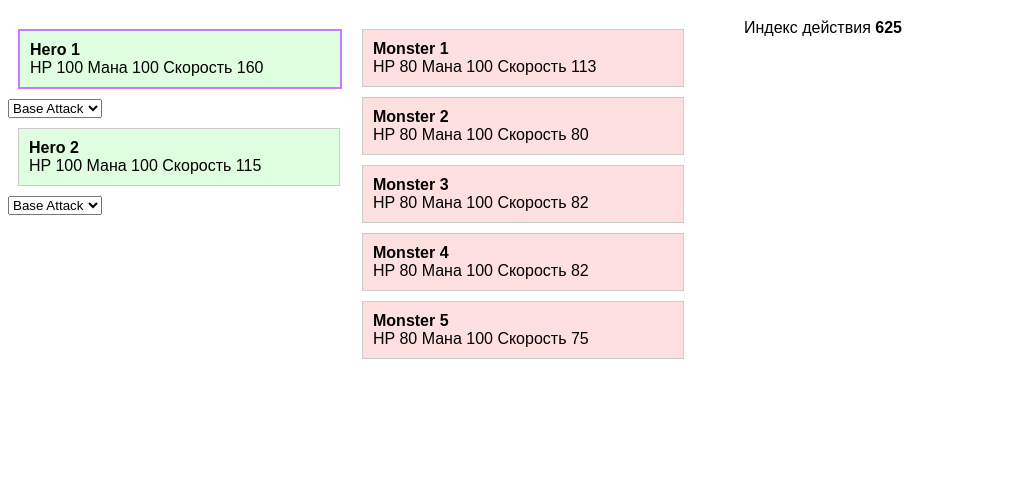
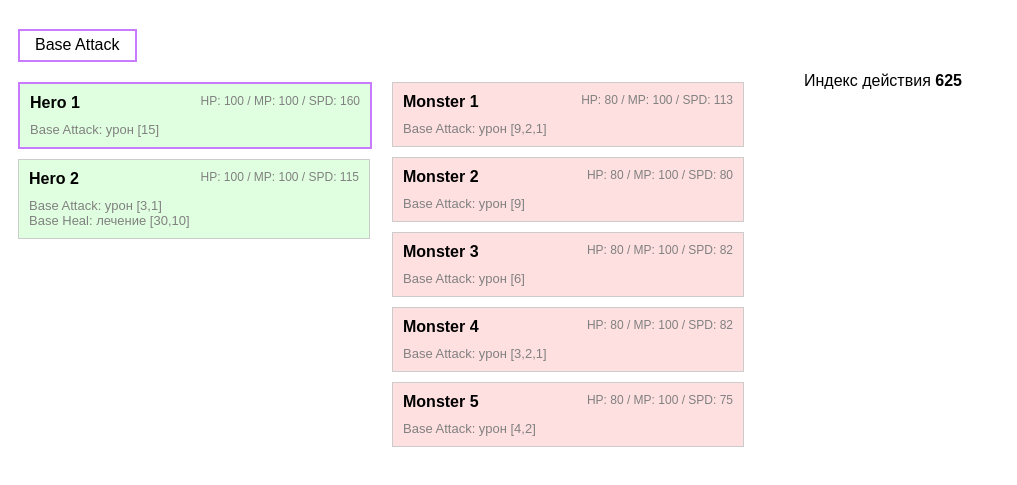
Before and after one commit to Wendor/ts-hsr, a website with bundled scripts: page public/index.html in a window 1280 px wide. Shown: the part 61-546 px from the top of the page, without its empty margins (0-1017 px from the left). Built offline with nearby package versions, Linux system fonts and the light colour scheme.

Commit message:
improvements

```diff
--- a/public/index.html
+++ b/public/index.html
@@ -6,11 +6,16 @@
     <title>Turn-Based Combat System</title>
     <style>
       body { font-family: Arial, sans-serif; }
-      .character { user-select: none; margin: 10px; padding: 10px; width: 300px; border: 1px solid #ccc; }
+      .character { user-select: none; margin: 10px; padding: 10px; width: 330px; border: 1px solid #ccc; cursor: pointer; }
+      .skill { user-select: none; margin: 10px; padding: 5px 15px; border: 1px solid #ccc; }
       .hero { background-color: #e0ffe0; }
       .enemy { background-color: #ffe0e0; cursor: pointer;}
       .dead { background-color: #d3d3d3; color: #808080; }
+      .disabled { background-color: #d3d3d3; color: #808080; }
       .current { border: 2px solid #c87bff; }
+      .status { float: right; font-size: 12px; color: #808080; }
+      .skills { display: flex; height: 53px; }
+      .character-skills { padding-top: 10px; font-size: 13px; color: #808080;}
       .attack-effect { animation: attackEffect 0.7s; }
       @keyframes attackEffect {
         0% { opacity: 0.5; }
@@ -20,10 +25,11 @@
 </head>
 <body>
     <h1>Turn-Based Combat System</h1>
+    <div id="skills" class="skills"></div>
     <div id="battlefield" class="row" style="display: flex;">
       <div id="heroes"></div>
       <div id="enemies"></div>
-      <div id="log" style="margin-left: 50px; height: 260px; width: 400px; overflow-y: auto;"></div>
+      <div id="log" style="margin-left: 50px; height: 400px; width: 600px; overflow-y: auto;"></div>
     </div>
     <script src="./main.js" type="module"></script>
 </body>
--- a/src/main.ts
+++ b/src/main.ts
@@ -2,6 +2,7 @@ import { Character } from './character';
 import { Battle } from './battle';
 import { BaseAttack } from './skills/base-attack';
 import { Heal } from './skills/heal';
+import { Skill } from './skills/_skill';
 
 const hero1 = new Character('Hero 1', 100, 160, [new BaseAttack([15])]);
 const hero2 = new Character('Hero 2', 100, 115, [
@@ -24,26 +25,54 @@ function getStatusDiv(character: Character) {
   const statusDiv = document.createElement('div');
   statusDiv.classList.add('status');
   statusDiv.innerHTML = `
-    <span>HP ${character.health}</span>
-    <span>Мана ${character.mana}</span>
-    <span>Скорость ${character.speed}</span>
+    <span>HP: ${character.health} / MP: ${character.mana} / SPD: ${character.speed}</span>
   `;
   return statusDiv;
 }
 
-function getSkillSelector(character: Character) {
-  const select = document.createElement('select');
-  select.setAttribute('data-character', character.id);
-  character.skills.forEach(skill => {
-    const option = document.createElement('option');
-    option.value = skill.id;
-    option.text = skill.name;
-    if (character.mana < skill.cost) {
-      option.disabled = true;
+function getCharacterSkillsDiv(character: Character) {
+  const div = document.createElement('div');
+  div.classList.add('character-skills');
+  div.innerHTML = character.skills.map(skill => {
+    if (skill.damage) {
+      return `<span>${skill.name}: урон ${JSON.stringify(skill.damage)}</span>`;
     }
-    select.appendChild(option);
-  });
-  return select;
+    if (skill.heal) {
+      return `<span>${skill.name}: лечение ${JSON.stringify(skill.heal)}</span>`;
+    }
+  }).join('<br />');
+  return div;
+}
+
+function getSkillDiv(skill: Skill) {
+  const skillsDiv = document.getElementById('skills') as HTMLElement;
+  const div = document.createElement('div');
+  div.innerHTML = skill.name;
+  div.classList.add('skill');
+
+  let disabled = false;
+
+  const cc = battle.currentCharacter;
+  if (!cc || cc.mana < skill.cost) {
+    disabled = true;
+    div.classList.add('disabled');
+  }
+
+  div.onclick = () => {
+    if (disabled) {
+      return;
+    }
+    document.querySelectorAll('.skill').forEach(s => s.classList.remove('current'))
+    skillsDiv.setAttribute('data-selected', skill.id);
+    div.classList.add('current');
+  };
+
+  if (!skillsDiv.getAttribute('data-selected')) {
+    skillsDiv.setAttribute('data-selected', skill.id);
+    div.classList.add('current');
+  }
+
+  return div;
 }
 
 function getCharacterDiv(character: Character) {
@@ -56,11 +85,11 @@ function getCharacterDiv(character: Character) {
   div.innerHTML = `<b>${character.name}</b>`;
   div.id = character.id;
   div.appendChild(getStatusDiv(character));
+  div.appendChild(getCharacterSkillsDiv(character));
   div.onclick = () => {
     const cc = battle.currentCharacter;
-    const selector = `[data-character="${cc?.id}"]`;
-    const skillSelector = document.querySelectorAll(selector)[0] as HTMLSelectElement|undefined;
-    const skill = cc?.skills.find(s => s.id == skillSelector?.value);
+    const skillsDiv = document.getElementById('skills') as HTMLElement;
+    const skill = cc?.skills.find(s => s.id == skillsDiv.getAttribute('data-selected'));
     if (skill) {
       battle.selectSkill(skill);
     }
@@ -72,9 +101,12 @@ function getCharacterDiv(character: Character) {
 export function updateBattlefield() {
   const heroesDiv = document.getElementById('heroes') as HTMLElement;
   const enemiesDiv = document.getElementById('enemies') as HTMLElement;
+  const skillsDiv = document.getElementById('skills') as HTMLElement;
   const logDiv = document.getElementById('log') as HTMLElement;
   heroesDiv.innerHTML = '';
   enemiesDiv.innerHTML = '';
+  skillsDiv.innerHTML = '';
+  skillsDiv.removeAttribute('data-selected');
   logDiv.innerHTML = battle.getLog();
 
   const sortedHeroes = [
@@ -88,14 +120,16 @@ export function updateBattlefield() {
 
   sortedHeroes.forEach(hero => {
     heroesDiv.appendChild(getCharacterDiv(hero));
-    if (battle.isHero(hero)) {
-      heroesDiv.appendChild(getSkillSelector(hero));
-    }
   });
 
   sortedEnemies.forEach(enemy => {
     enemiesDiv.appendChild(getCharacterDiv(enemy));
   });
+
+  const skills = battle.currentCharacter?.skills || [];
+  skills.forEach(skill => {
+    skillsDiv.appendChild(getSkillDiv(skill));
+  });
 }
 
 battle.runBattle();
--- a/src/skills/_skill.ts
+++ b/src/skills/_skill.ts
@@ -88,8 +88,7 @@ export class Skill {
       attacker.name,
       `атакует`,
       target.name,
-      `с ${damage} урона.`,
-      `Осталось ${target.health} HP`
+      `с ${damage} урона.`
     ].join(' ');
     battle.log.push(logMessage);
   }
```
